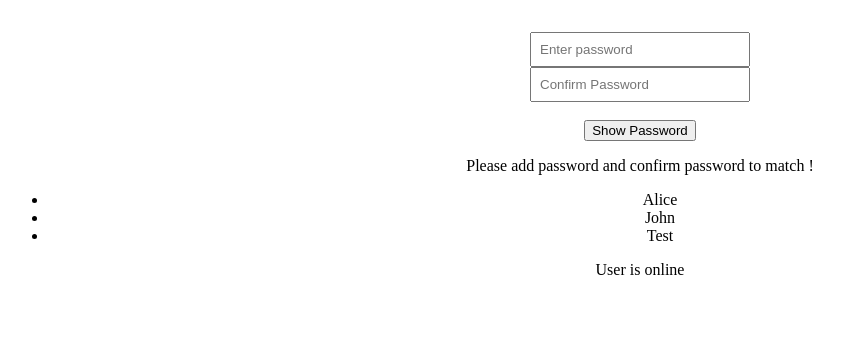
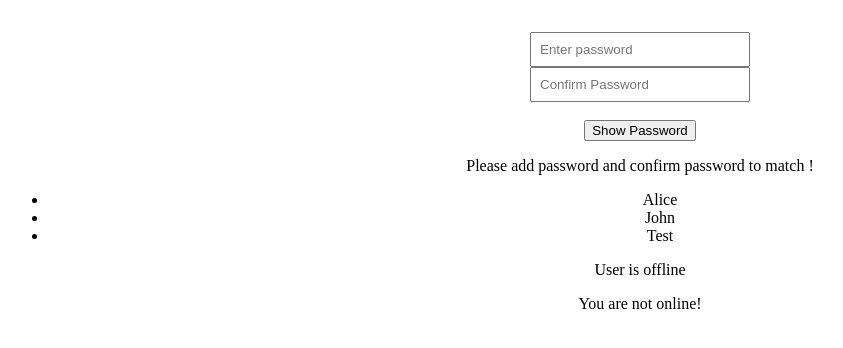
Before and after one commit to neel132/nihilent-angular-training, an Angular app: page / in a window 1280 px wide. Shown: the top 348 px of the page, without its empty margins (0-843 px from the left). Built offline with nearby package versions, Linux system fonts and the light colour scheme.

Commit message:
feat: added custom directive

```diff
--- a/src/app/app.component.html
+++ b/src/app/app.component.html
@@ -23,4 +23,5 @@
     <p *ngSwitchCase="false">User is offline</p>
     <p *ngSwitchDefault="">Status unknown</p>
   </div>
+  <p *appUnless="status()">You are not online!</p>
 </div>
--- a/src/app/app.component.ts
+++ b/src/app/app.component.ts
@@ -2,11 +2,12 @@
 import { Component, computed, effect, signal } from '@angular/core';
 import { CommonModule } from '@angular/common';
 import { RouterOutlet } from '@angular/router';
+import { UnlessDirective } from './directives/unless.directive';
 
 @Component({
   selector: 'app-root',
   standalone: true,
-  imports: [CommonModule, RouterOutlet],
+  imports: [CommonModule, RouterOutlet, UnlessDirective],
   templateUrl: './app.component.html',
   styleUrl: './app.component.css'
 })
@@ -22,7 +23,7 @@ export class AppComponent {
       name: 'Test',
     }
   ];
-  status = signal<boolean>(true);
+  status = signal<boolean>(false);
   isVisible = signal<boolean>(false);
   password = signal<string>('');
   confirmPassword = signal<string>('');
--- /dev/null
+++ b/src/app/directives/unless.directive.ts
@@ -0,0 +1,19 @@
+import { Directive, Input, TemplateRef, ViewContainerRef } from "@angular/core";
+@Directive({
+  standalone: true,
+  selector: '[appUnless]'
+})
+export class UnlessDirective {
+  constructor(
+    private templateRef: TemplateRef<unknown>,
+    private viewContainer: ViewContainerRef
+  ) { }
+
+  @Input() set appUnless(condition: boolean) {
+    if(!condition) {
+      this.viewContainer.createEmbeddedView(this.templateRef);
+    } else {
+      this.viewContainer.clear();
+    }
+  }
+}
```
